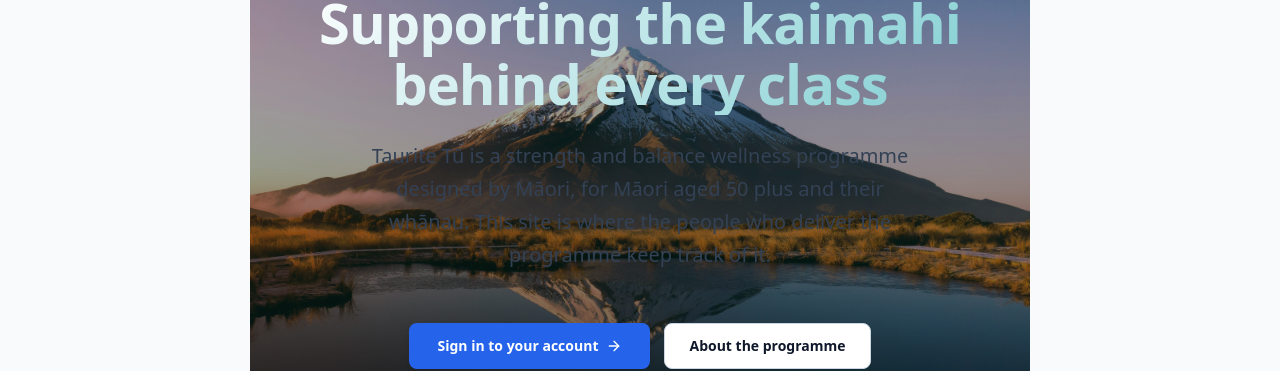
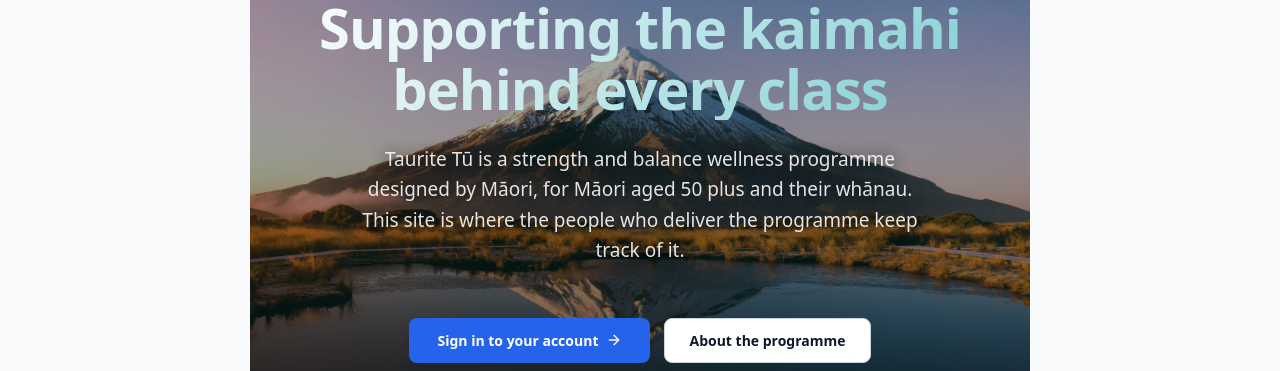
Before and after one commit to ritviksc/TTHub, a Vue app in the folder frontend/: page / in a window 1280 px wide. Shown: the part 299-670 px from the top of the page. Built offline with nearby package versions, Linux system fonts and the light colour scheme; no server answers.

Commit message:
Update CSS themes and landing page

```diff
--- a/frontend/src/assets/main.css
+++ b/frontend/src/assets/main.css
@@ -18,7 +18,6 @@ body {
   color: var(--text);
   background-color: var(--bg);
   background-image: radial-gradient(ellipse at 50% 0%, rgba(77, 146, 152, 0.30) 0%, transparent 65%);
-  line-height: 1.5;
   line-height: 1.55;
   -webkit-font-smoothing: antialiased;
   -moz-osx-font-smoothing: grayscale;
--- a/frontend/src/assets/theme.css
+++ b/frontend/src/assets/theme.css
@@ -301,6 +301,7 @@
 /* ============================================================
    Common Typography & Radii Tokens
    ============================================================ */
+
 :root {
   --font-sans: system-ui, -apple-system, BlinkMacSystemFont, 'Segoe UI', Roboto,
                Helvetica, Arial, 'Noto Sans', sans-serif;
@@ -325,22 +326,14 @@
   --content-width: 1120px;
   --prose-width:   760px;
 
-  /* ---- transitions ---- */
---transition-fast:   0.15s ease;
---transition-base:   0.2s ease;
---transition-slow:   0.3s ease;
+  --transition-fast: 0.15s ease;
+  --transition-base: 0.2s ease;
+  --transition-slow: 0.3s ease;
 
-/* ---- Page transitions ---- */
+  --teal-deep: #1e4a4e;
+}
+
 .fade-enter-active,
 .fade-leave-active { transition: opacity var(--transition-base); }
 .fade-enter-from,
 .fade-leave-to     { opacity: 0; }
-
-/* ---- extended palette ---- */
---teal-deep:   #1e4a4e;   /* dark teal for nav bar */
---sand-light:  #e8f4f4;   /* teal-tinted light background */
---bark:        #5a7a7c;   /* muted teal-grey for secondary text */
---terracotta:  #c0522b;   /* warm alert accent */
---forest:      #4D9298;   /* bar chart fill → teal */
---mint:        #e0f2f3;   /* light teal badge background (same as teal-tint) */
-}
--- a/frontend/src/views/LandingPage.vue
+++ b/frontend/src/views/LandingPage.vue
@@ -142,11 +142,12 @@ import { RouterLink } from 'vue-router'
   background-clip: text;
 }
 
-.lead {
+.page-head .lead {
   max-width: 560px;
-  color: rgba(255, 255, 255, 0.75);
+  color: rgba(255, 255, 255, 0.88);
   font-size: var(--text-lg);
   line-height: 1.6;
+  text-shadow: 0 2px 16px rgba(0, 0, 0, 0.9);
 }
 
 .prose {
```
